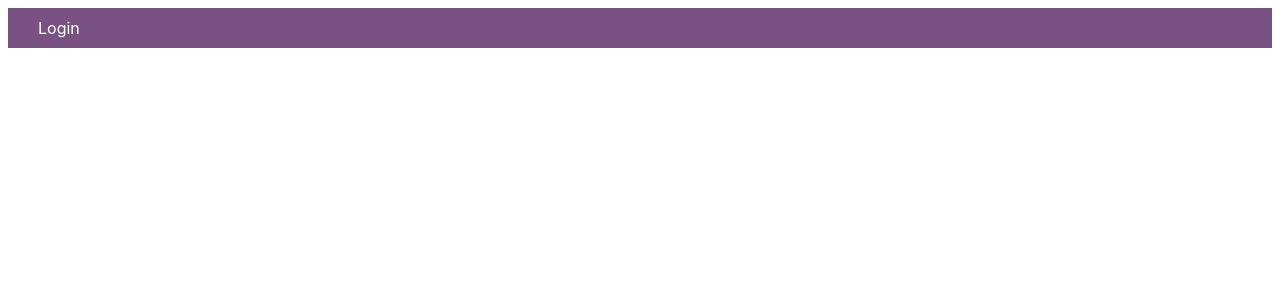
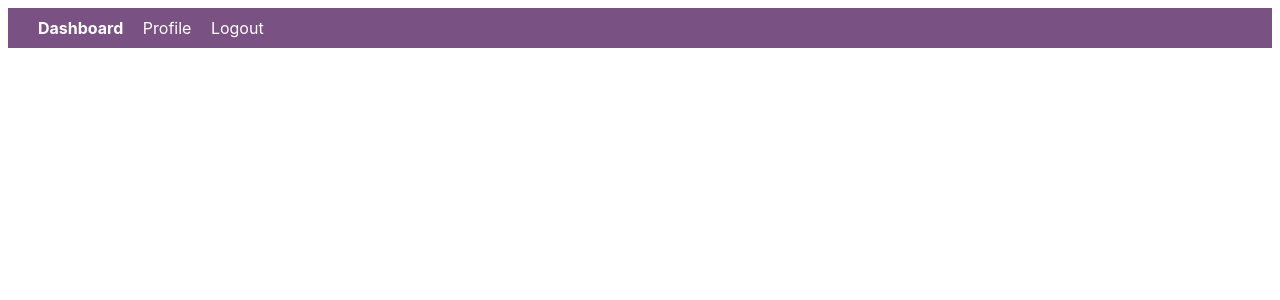
Before and after one commit to mr0a/Svelte_Intro, a Svelte app: page / in a window 1280 px wide. Shown: the top 300 px of the page. Built offline with nearby package versions, Linux system fonts and the light colour scheme.

Commit message:
Style binding

```diff
--- a/src/App.svelte
+++ b/src/App.svelte
@@ -2,7 +2,7 @@
   import Navbar from './components/Navbar.svelte';
 
   let user = {
-    isAuth: false
+    isAuth: true
   }
 </script>
 
--- a/src/components/Navbar.svelte
+++ b/src/components/Navbar.svelte
@@ -1,15 +1,23 @@
 <script>
+    import Navlink from './Navlink.svelte'
     export let user = {};
+
+    let current = 'Dashboard';
+
+    function changeCurrent(event){
+        current = event.detail.text;
+    }
 </script>
 
 <div>
     <ul>
         {#if !user.isAuth}
-            <li><a href="/">Login</a></li>
+            <Navlink href={'/'} text={'Login'} active={current === 'Login'} on:activate={changeCurrent} />
         {:else}
-        <li><a href="/">Dashboard</a></li>
-        <li><a href="/">Profile</a></li>
-        <li><a href="/">Logout</a></li>
+        <Navlink href={'/'} text={'Dashboard'} active={current === 'Dashboard'} on:activate={changeCurrent}/>
+        <Navlink href={'/'} text={'Profile'} active={current === 'Profile'} on:activate={changeCurrent}/>
+        <Navlink href={'/'} text={'Logout'} active={current === 'Logout'} on:activate={changeCurrent}/>
+
         {/if}
     </ul>
 </div>
@@ -26,13 +34,4 @@
         list-style: none;
         margin: auto 0 auto auto;
     }
-
-    li{
-        display: inline-block;
-        margin: 0;
-        padding-left: 15px;
-    }
-    a{
-        color: white;
-    }
 </style>
--- /dev/null
+++ b/src/components/Navlink.svelte
@@ -0,0 +1,38 @@
+
+
+<li><a href="{href}"
+    class:active
+    on:click|preventDefault={handleClick}
+    >{text}</a></li>
+
+
+<style>
+li{
+    display: inline-block;
+    margin: 0;
+    padding-left: 15px;
+}
+a{
+    color: white;
+}
+
+.active{
+    font-weight: bold;
+}
+</style>
+
+<script>
+    export let href='#';
+    export let text = 'Dashboard';
+    export let active = false;
+    import { createEventDispatcher } from 'svelte';
+
+    let dispatch = createEventDispatcher();
+
+
+    function handleClick(){
+        dispatch('activate', {
+            text: text
+        })
+    }
+</script>
```
